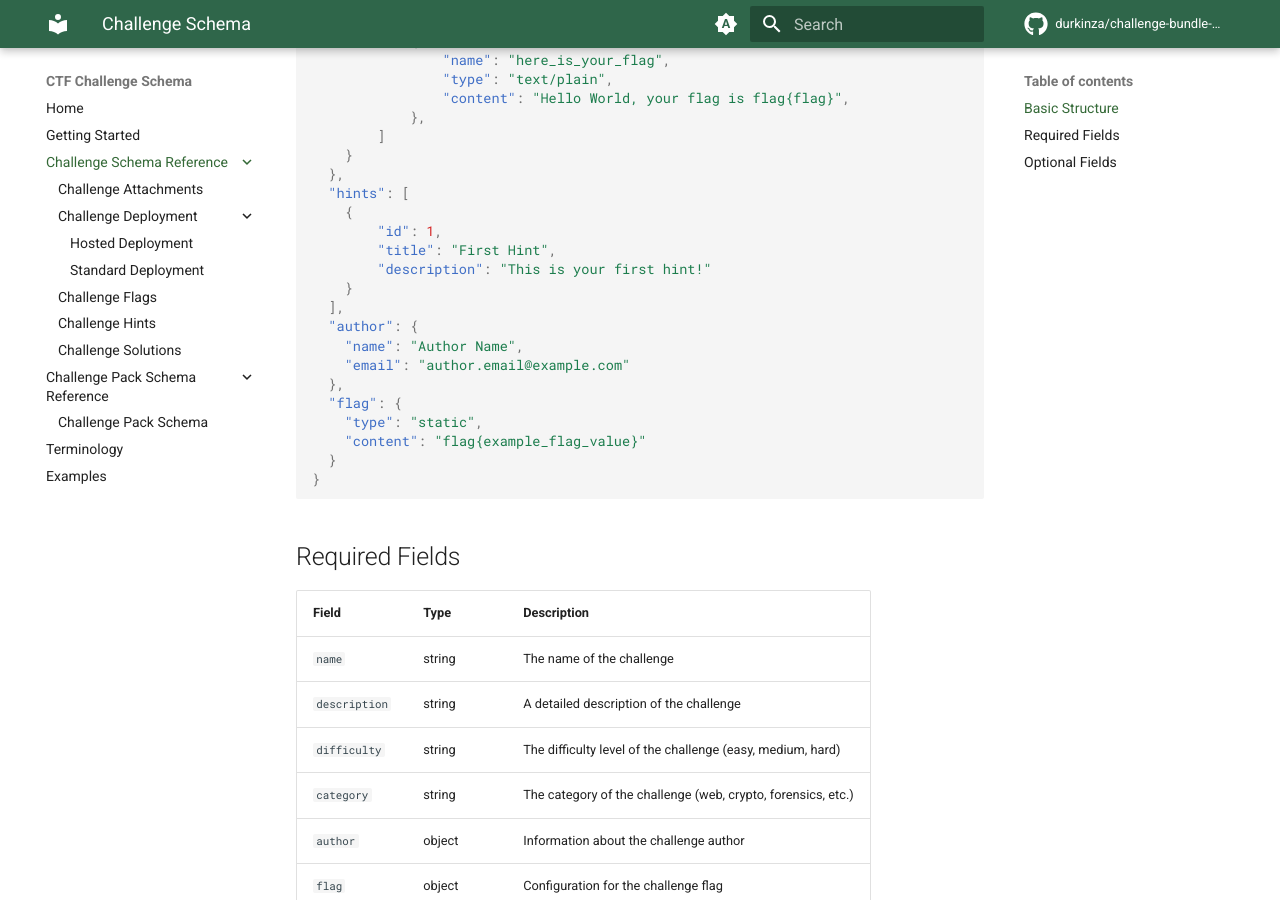
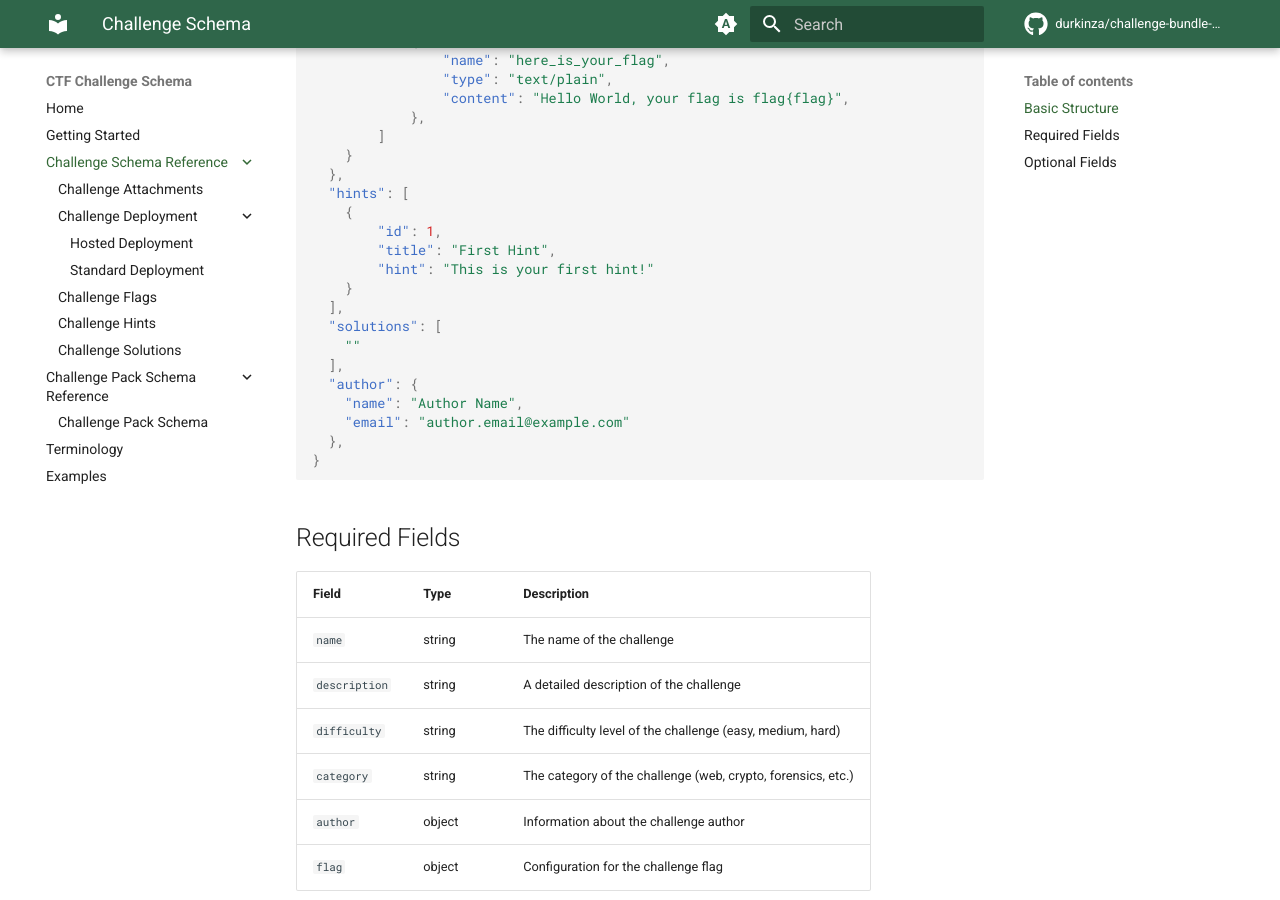
Before and after one commit to durkinza/challenge-schema, an MkDocs documentation site: the page built from docs/docs/ChallengeSchema/index.md, in a window 1280 px wide and 900 px high, scrolled down 465 px. Built offline with MkDocs 1.6.1 and Material for MkDocs 9.7.7, drawn with Linux system fonts in a browser that asks for light colours; plug-ins that fetch from the network failed and are left out; comment, search, counter and statistics services are not loaded.

Commit message:
Adding to the challenge test

````diff
--- a/docs/docs/ChallengeSchema/index.md
+++ b/docs/docs/ChallengeSchema/index.md
@@ -27,17 +27,16 @@ The Challenge Schema defines the structure of individual challenges.
     {
         "id": 1,
         "title": "First Hint",
-        "description": "This is your first hint!"
+        "hint": "This is your first hint!"
     }
+  ],
+  "solutions": [
+    ""
   ],
   "author": {
     "name": "Author Name",
     "email": "author.email@example.com"
   },
-  "flag": {
-    "type": "static",
-    "content": "flag{example_flag_value}"
-  }
 }
 ```
 
````
Also changed, not shown: 3 other files.
